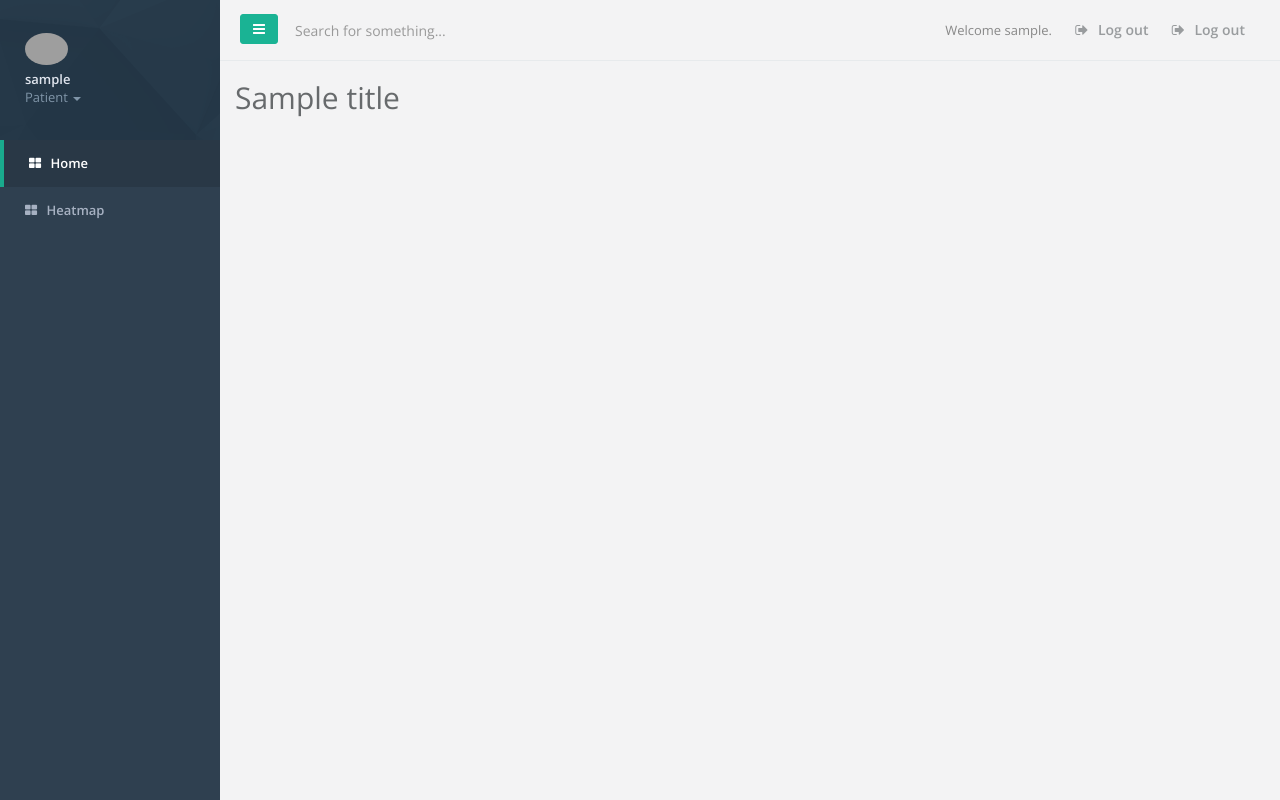
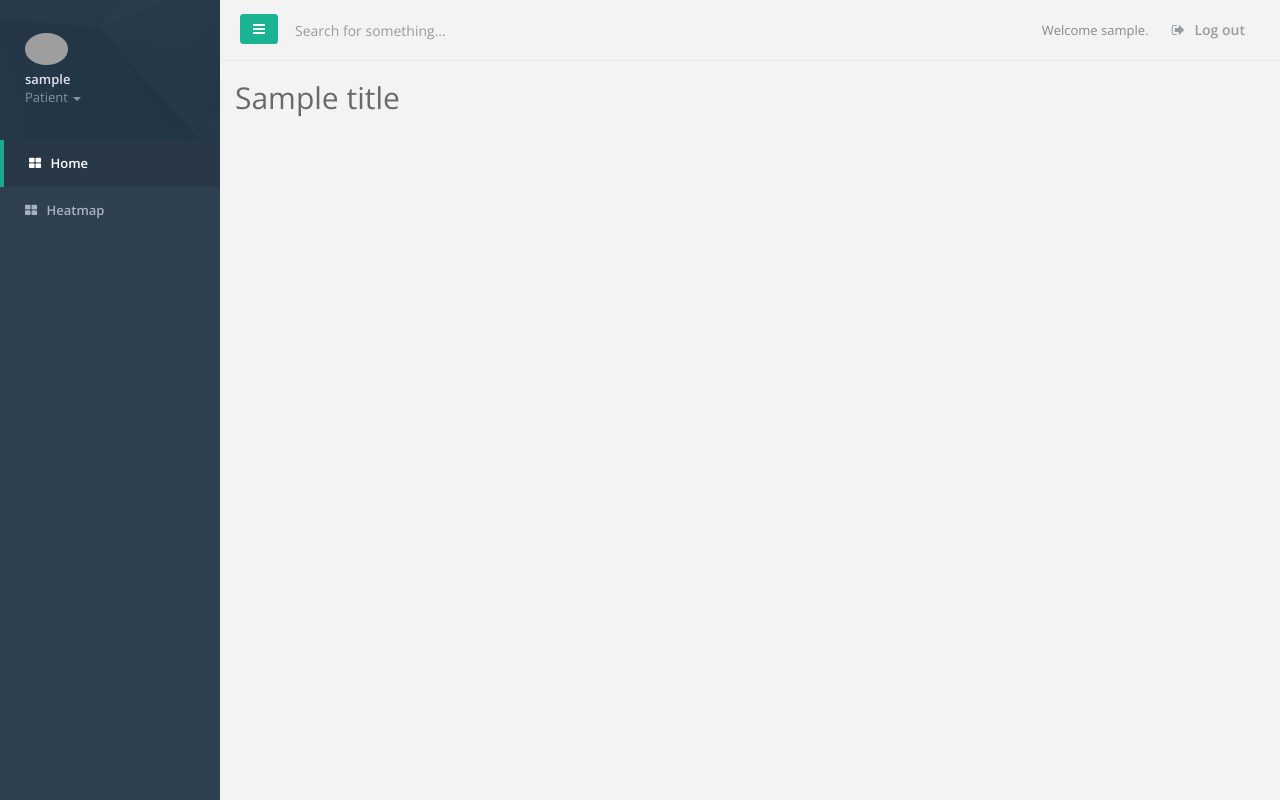
Before and after one commit to pc-butler/backend, a CodeIgniter 4 app: the page made by app/Views/templates/header.php in a window 1280 px wide. Run offline with PHP 8.4 and a stand-in for CodeIgniter, Linux system fonts and the light colour scheme; the template is opened without the code that fills it: most values are stand-ins (such as "Sample title", 1, 10 or a date in 2020); some libraries are stand-ins or nearby versions; grey boxes are pictures that could not be loaded.

Commit message:
Update header.php

```diff
--- a/app/Views/templates/header.php
+++ b/app/Views/templates/header.php
@@ -95,11 +95,6 @@
                     }
                 ?>
 
-                <li>
-                    <a href="/login/logout">
-                        <i class="fa fa-sign-out"></i> Log out
-                    </a>
-                </li>
 
             </ul>
 
```
